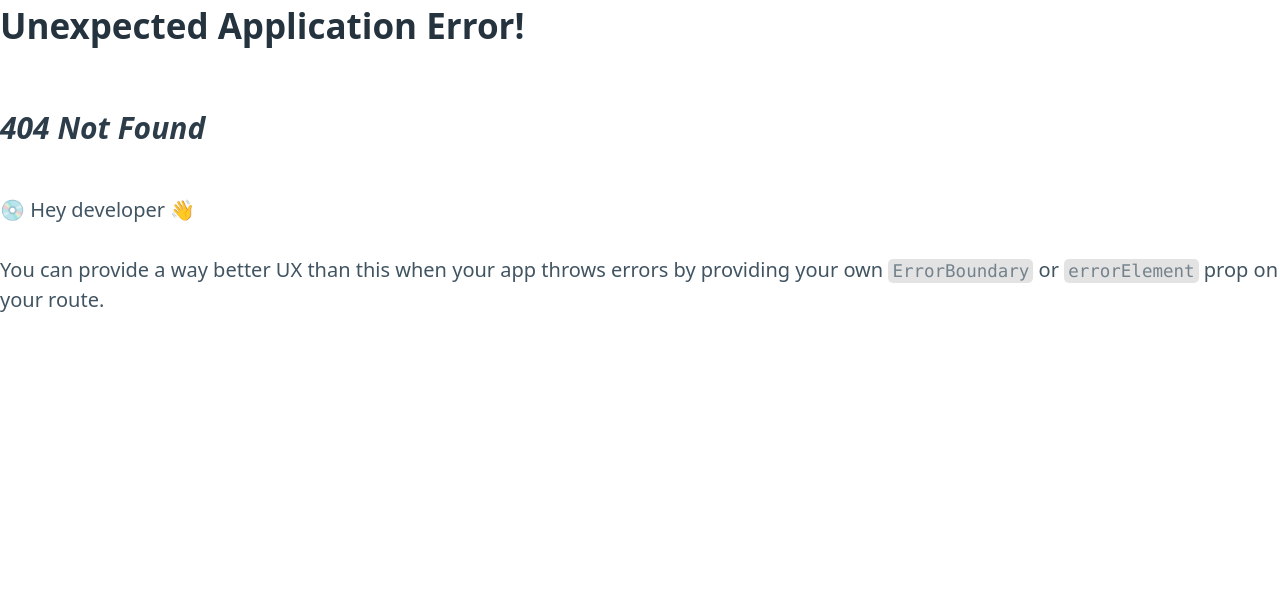
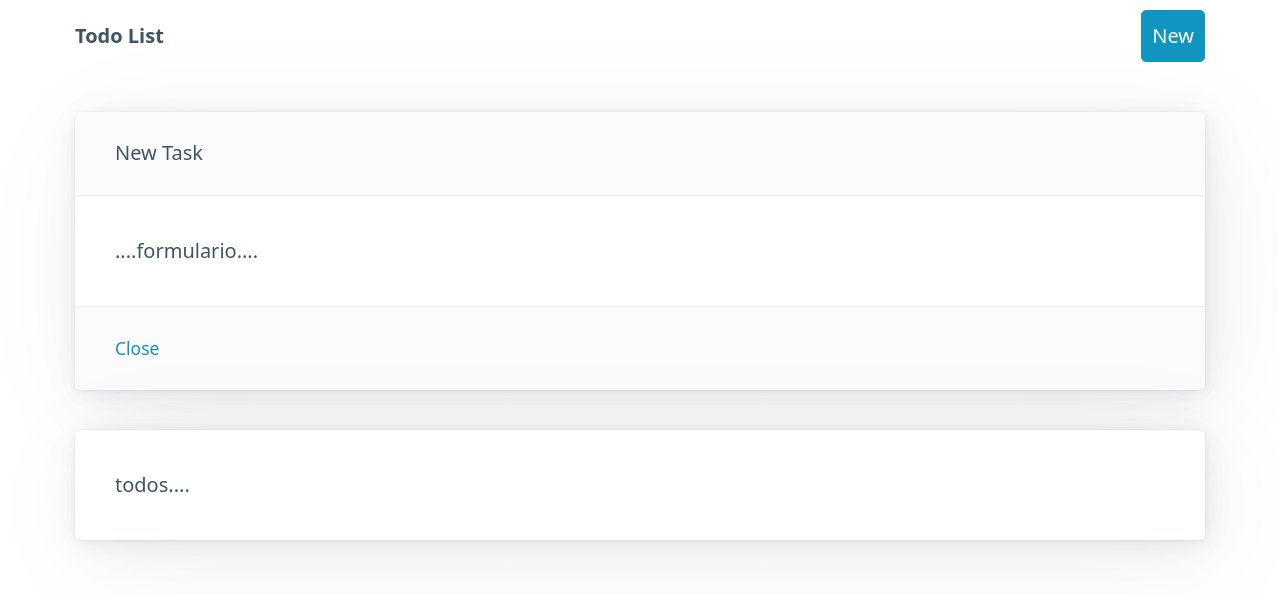
Before and after one commit to danielschmitz/react-tasks, a React (Vite) app: page /new-task in a window 1280 px wide. Before the commit this address had no page. Shown: the top 594 px of the page. Built offline with nearby package versions, Linux system fonts and the light colour scheme.

Commit message:
✨ new task page

```diff
--- a/src/App.jsx
+++ b/src/App.jsx
@@ -1,10 +1,21 @@
-import { Outlet } from "react-router-dom";
+import { Outlet, Link } from "react-router-dom";
 
 export default function App() {
 
   return (
     <div className="container">
+      <nav>
+        <ul>
+          <li><strong>Todo List</strong></li>
+        </ul>
+        <ul>
+          <li><Link role="button" to='/new-task'>New</Link></li>
+        </ul>
+      </nav>
       <Outlet></Outlet>
+      <article>
+        todos....
+        </article>
     </div>
   )
 }
--- a/src/main.jsx
+++ b/src/main.jsx
@@ -5,6 +5,7 @@ import './index.css'
 import '@picocss/pico'
 import { createBrowserRouter, RouterProvider } from 'react-router-dom'
 import HelloWorld from './pages/hello-world'
+import NewTask from './pages/new-task'
 
 const router = createBrowserRouter([
   {
@@ -14,6 +15,10 @@ const router = createBrowserRouter([
       {
         path: "/hello-world",
         element: <HelloWorld/>
+      },
+      {
+        path: "/new-task",
+        element: <NewTask/>
       }
     ]
   },
--- /dev/null
+++ b/src/pages/new-task.jsx
@@ -0,0 +1,13 @@
+import { Link } from 'react-router-dom'
+
+export default function NewTask(params) {
+    return <>
+        <article>
+            <header>New Task</header>
+            ....formulario....
+            <footer>
+                <small><Link to='/'>Close</Link></small>
+            </footer>
+        </article>
+    </>
+};
```
